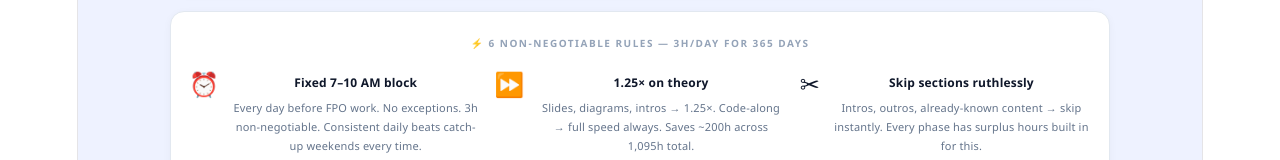
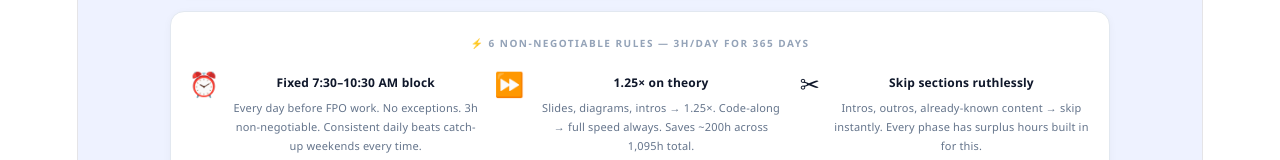
Before and after one commit to sumitrawaltiger/best-udemy-courses-of-fullstack, a React (Vite) app: page / in a window 1280 px wide. Shown: the part 4011-4171 px from the top of the page. Built offline with nearby package versions, Linux system fonts and the light colour scheme.

Commit message:
Changing time

```diff
--- a/src/App.jsx
+++ b/src/App.jsx
@@ -1778,7 +1778,7 @@
             {[
               [
                 '⏰',
-                'Fixed 7–10 AM block',
+                'Fixed 7:30–10:30 AM block',
                 'Every day before FPO work. No exceptions. 3h non-negotiable. Consistent daily beats catch-up weekends every time.',
               ],
               [
```
